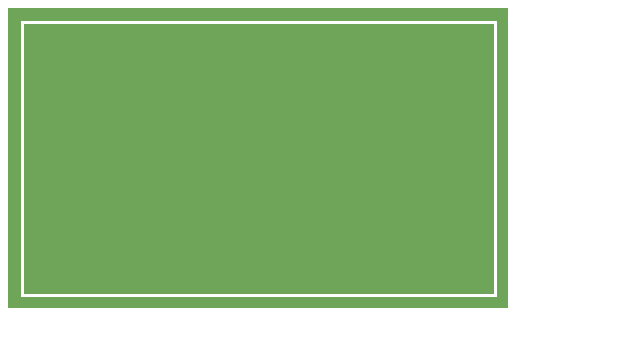
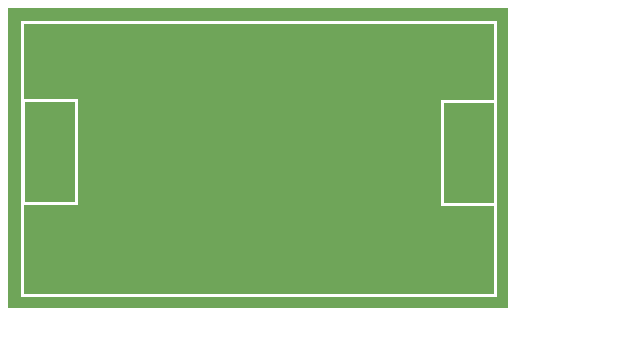
Before and after one commit to valerydeleon/exCanchaFut, a plain HTML site: page index.html in a window 1280 px wide. Shown: the whole page, without its empty margins (0-640 px from the left). Drawn offline with Linux system fonts and the light colour scheme.

Commit message:
porterias

```diff
--- a/assets/css/main.css
+++ b/assets/css/main.css
@@ -15,3 +15,25 @@
   top: 13px;
   left: 13px;
 }
+
+.porteria1{
+  width: 50px;
+  height: 100px;
+  border-style: solid;
+  border-color: white;
+  border-width: 3px;
+  position: relative;
+  top: 75px;
+  left: -2px;
+}
+
+.porteria2{
+  width: 50px;
+  height: 100px;
+  border-style: solid;
+  border-color: white;
+  border-width: 3px;
+  position: relative;
+  top: -30px;
+  left: 417px;
+}
```
